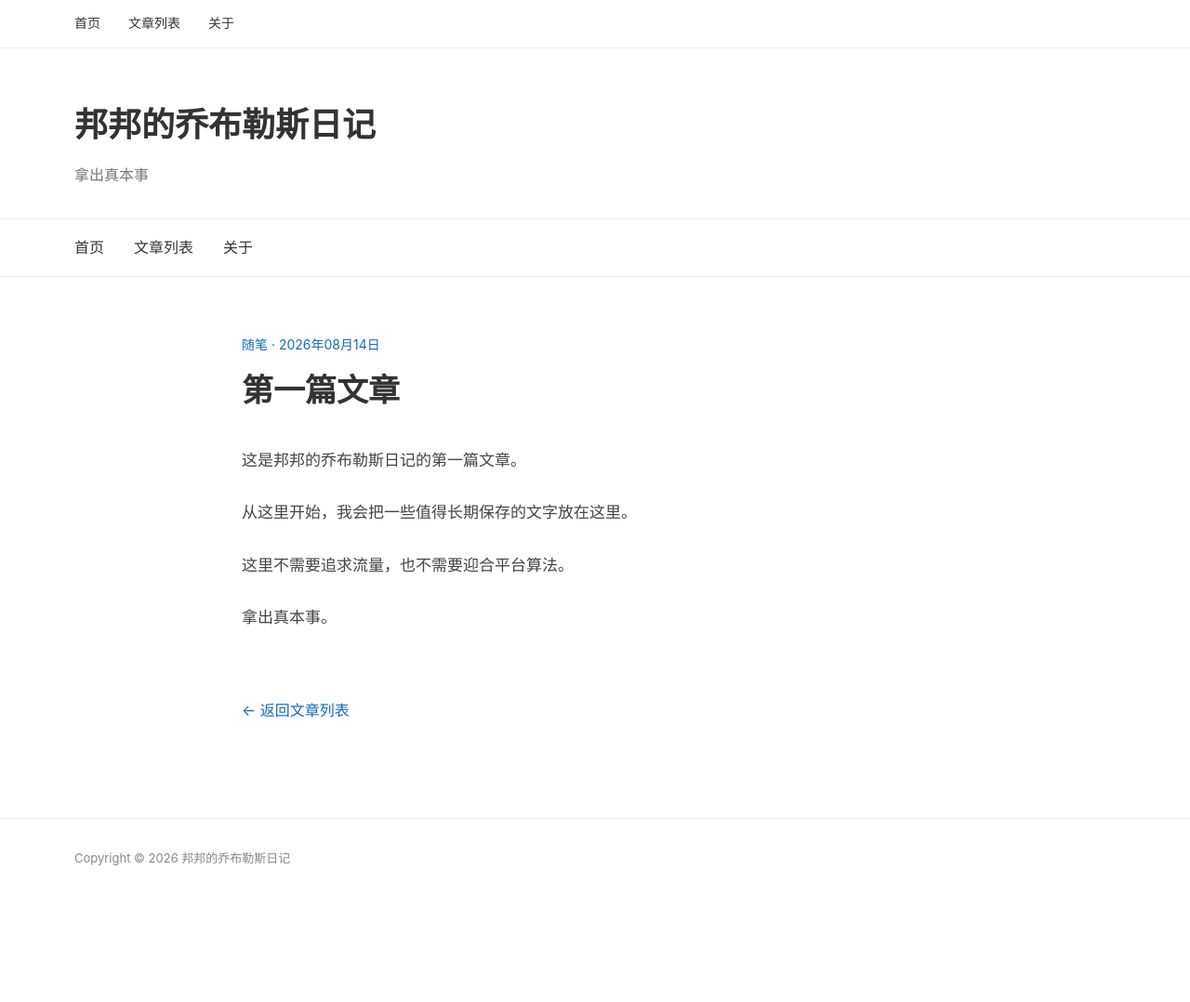
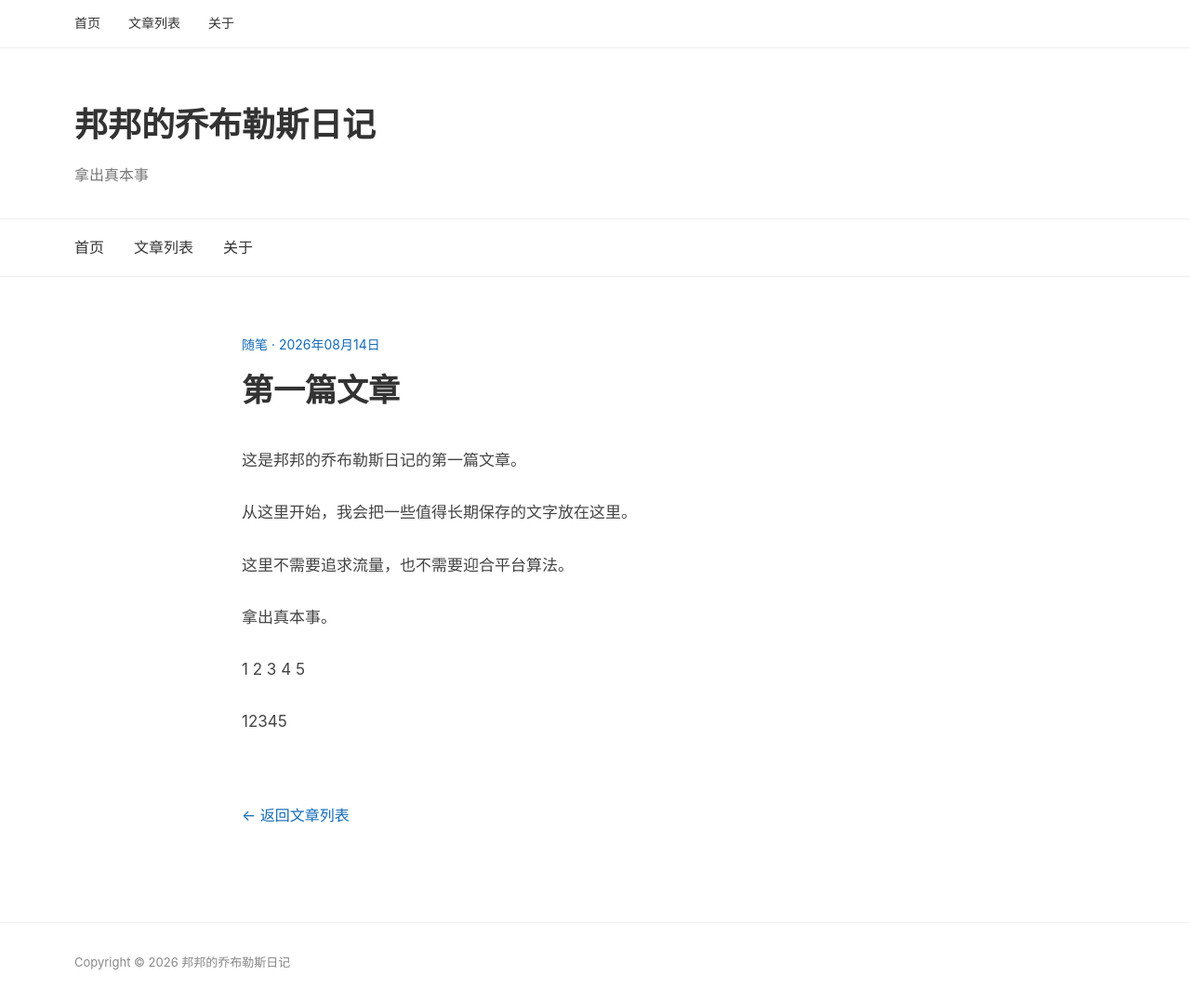
Before and after one commit to binlun330-ctrl/binlun330-ctrl.github.io, a Jekyll site: the page built from _posts/2026-08-14-first-post.md, in a window 1280 px wide. Shown: the whole page at 93% size. Built offline with Jekyll 4.4.1, drawn with Linux system fonts in a browser that asks for light colours; before the commit the page ends 965 px from its top, so only the background shows below that.

Commit message:
Update 2026-08-14-first-post.md

```diff
--- a/_posts/2026-08-14-first-post.md
+++ b/_posts/2026-08-14-first-post.md
@@ -11,3 +11,11 @@ category: 随笔
 这里不需要追求流量，也不需要迎合平台算法。
 
 拿出真本事。
+
+1
+2
+3
+4
+5
+
+12345
```
